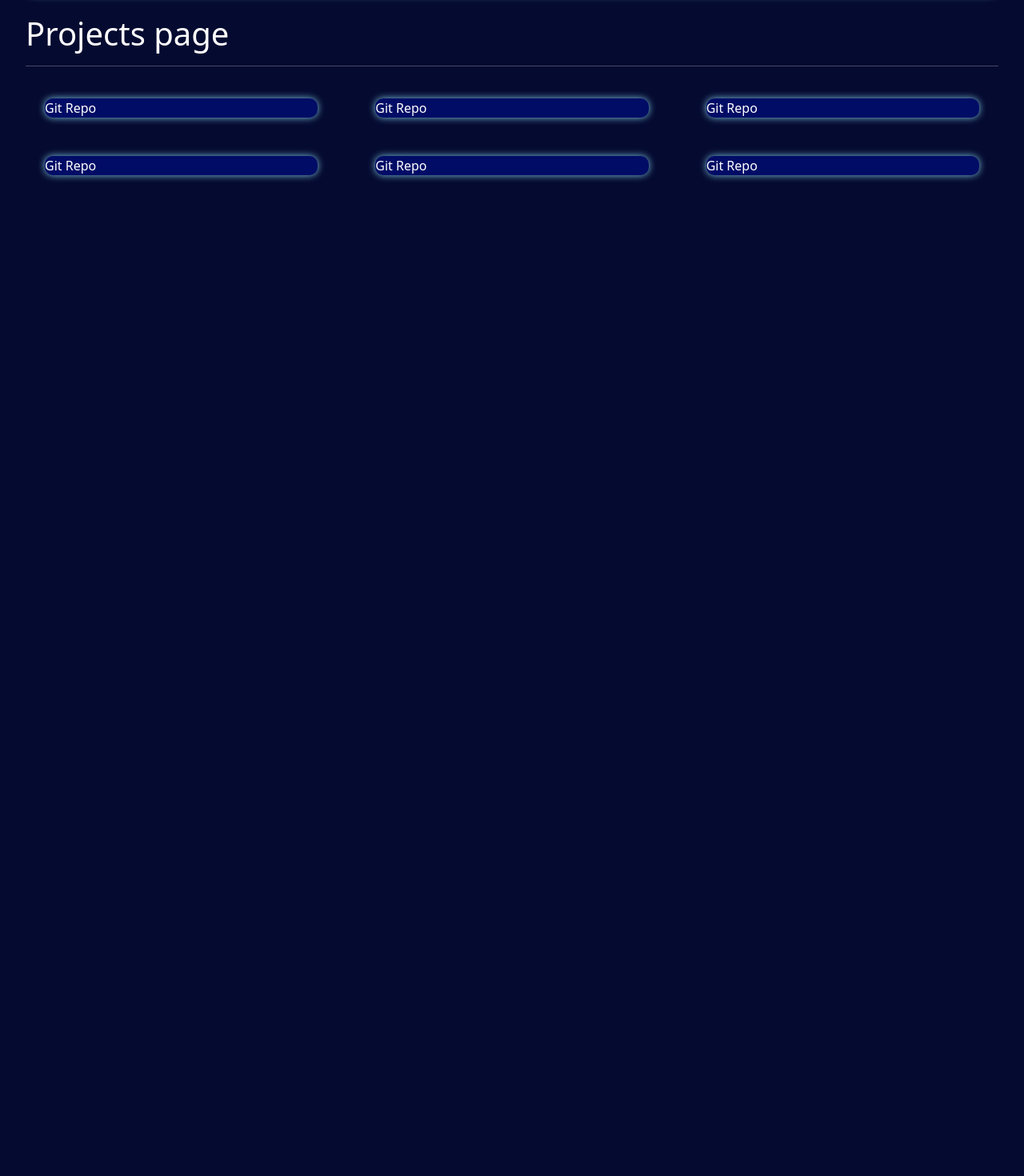
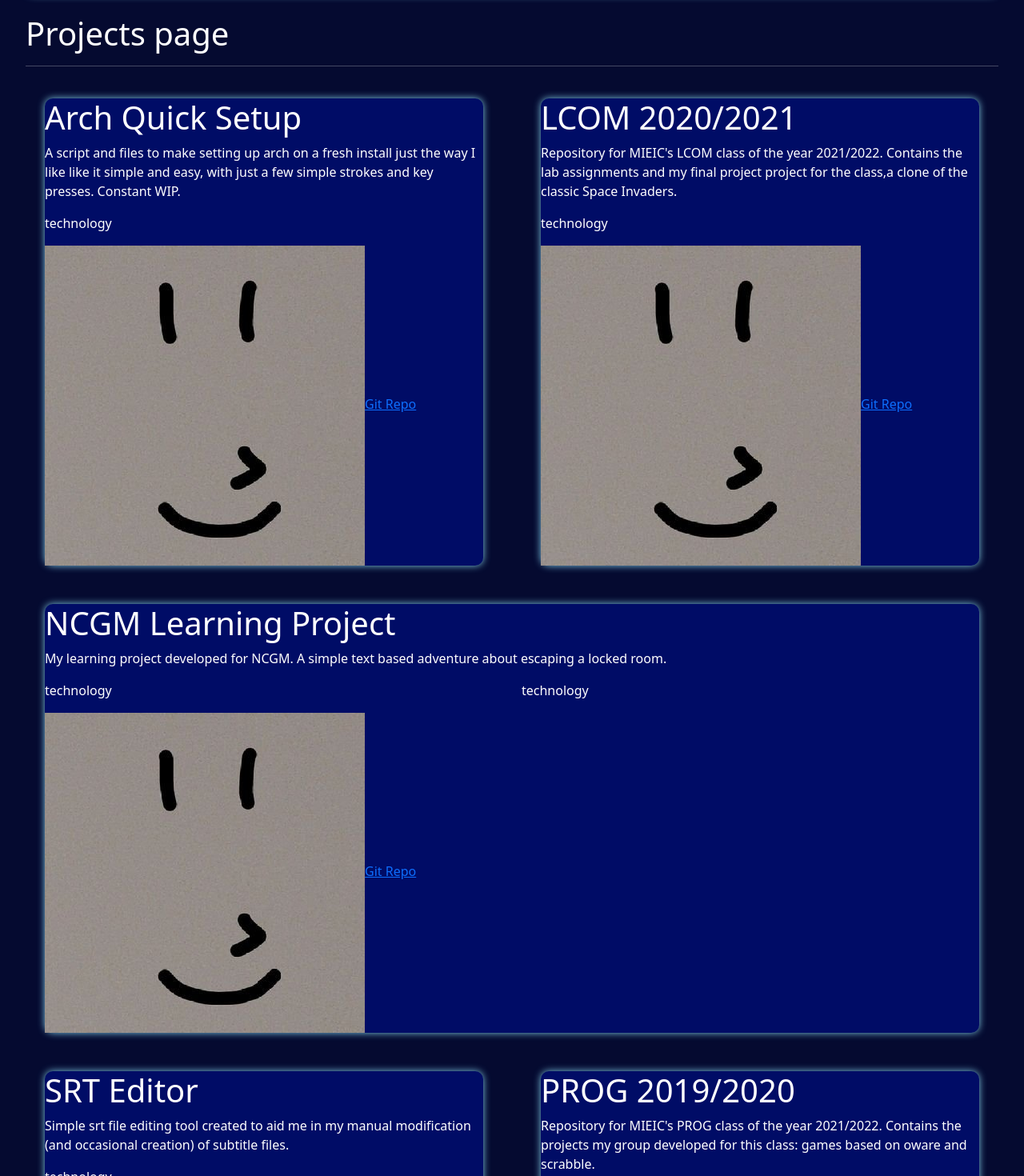
Before and after one commit to Retchut/personal-website, a React (Create React App) app: page /projects in a window 1280 px wide. Shown: the part 100-1570 px from the top of the page at 80% size. Before the commit the page ends 800 px from the top, so only its background shows below. Built offline with nearby package versions, Linux system fonts and the light colour scheme.

Commit message:
fix: fix imports and project data

```diff
--- a/src/Assets/Data/ProjectData.js
+++ b/src/Assets/Data/ProjectData.js
@@ -3,43 +3,62 @@ export const ProjectData =
     {
         id : 1,
         name : "Arch Quick Setup",
-        description: "A script and files to make setting up arch on a fresh install just the way I like like it simple and easy, with just a few simple strokes and key presses. Constant WIP.",
-        imgPath : '../../assets/img/projects/arch-quick-setup.jpg',
+        description : "A script and files to make setting up arch on a fresh install just the way I like like it simple and easy, with just a few simple strokes and key presses. Constant WIP.",
+        technologies : [
+            "bash"
+        ],
+        imgPath : "../../Assets/Images/placeholder.jpg",
         url : "https://github.com/Retchut/arch-quick-setup"
     },
     {
         id : 2,
         name : "LCOM 2020/2021",
-        description: "Repository for MIEIC's LCOM class of the year 2021/2022. Contains the lab assignments and my final project project for the class,a clone of the classic Space Invaders.",
-        imgPath : '../../assets/img/projects/LCOM-2020-2021.png',
+        description : "Repository for MIEIC's LCOM class of the year 2021/2022. Contains the lab assignments and my final project project for the class,a clone of the classic Space Invaders.",
+        technologies : [
+            "C"
+        ],
+        imgPath : "../../Assets/Images/placeholder.jpg",
         url : "https://github.com/Retchut/LCOM-2020-2021"
     },
     {
         id : 3,
         name : "NCGM Learning Project",
-        description: "My learning project developed for NCGM. A simple text based adventure about escaping a locked room.",
-        imgPath : '../../assets/img/projects/LearningProject.png',
+        description : "My learning project developed for NCGM. A simple text based adventure about escaping a locked room.",
+        imgPath : "../../Assets/Images/placeholder.jpg",
+        technologies : [
+            "Unity",
+            "C#"
+        ],
         url : "https://github.com/Retchut/LearningProject1920"
     },
     {
         id : 4,
         name : "SRT Editor",
-        description: "Simple srt file editing tool created to aid me in my manual modification (and occasional creation) of subtitle files.",
-        imgPath : '../../assets/img/projects/placeholder.png',
+        description : "Simple srt file editing tool created to aid me in my manual modification (and occasional creation) of subtitle files.",
+        imgPath : "../../Assets/Images/placeholder.jpg",
+        technologies : [
+            "C++"
+        ],
         url : "https://github.com/Retchut/srt-editor"
     },
     {
         id : 5,
         name : "PROG 2019/2020",
-        description: "Repository for MIEIC's PROG class of the year 2021/2022. Contains the projects my group developed for this class: games based on oware and scrabble.",
-        imgPath : '../../assets/img/projects/class-stuff.png',
+        description : "Repository for MIEIC's PROG class of the year 2021/2022. Contains the projects my group developed for this class: games based on oware and scrabble.",
+        imgPath : "../../Assets/Images/placeholder.jpg",
+        technologies : [
+            "C++"
+        ],
         url : "https://github.com/Retchut/Prog-2019-2020"
     },
     {
         id : 6,
         name : "MNUM 2020/2021",
-        description: "Repository for MIEIC's MNUM class of the year 2021/2022. Contains solutions for a few exams I solved while studying, as well as my group's project for this class.",
-        imgPath : '../../assets/img/projects/class-stuff.png',
+        description : "Repository for MIEIC's MNUM class of the year 2021/2022. Contains solutions for a few exams I solved while studying, as well as my group's project for this class.",
+        technologies : [
+            "Python"
+        ],
+        imgPath : "../../Assets/Images/placeholder.jpg",
         url : "https://github.com/Retchut/MNUM-2020-2021"
     }
 ];
--- a/src/Components/Project/Project.js
+++ b/src/Components/Project/Project.js
@@ -1,9 +1,14 @@
-function Project(projectData){
+function Project(props){
+  const { projectData } = props;
+  // console.log(projectData.imgPath);
   return (
-      <div className="background-box m-4">
+    <div className="background-box m-4 mw-100">
       <h1>{projectData.name}</h1>
       <p>{projectData.description}</p>
-        <img src={projectData.imgPath}></img>
+      <div className="row">{projectData.technologies.map((technology, index) => <div key={projectData.name + index} className="col"><p>technology</p></div>)}</div>
+      <img src={ require('../../Assets/Images/placeholder.jpg') }></img>
+      {/* <img src={ require(projectData.imgPath) }></img> */}
+
       <a href={projectData.url}>Git Repo</a>
     </div>
   );
```
Also changed, not shown: src/Assets/Images/placeholder.jpg (added). Lines whose indentation alone changed are shown as unchanged.
